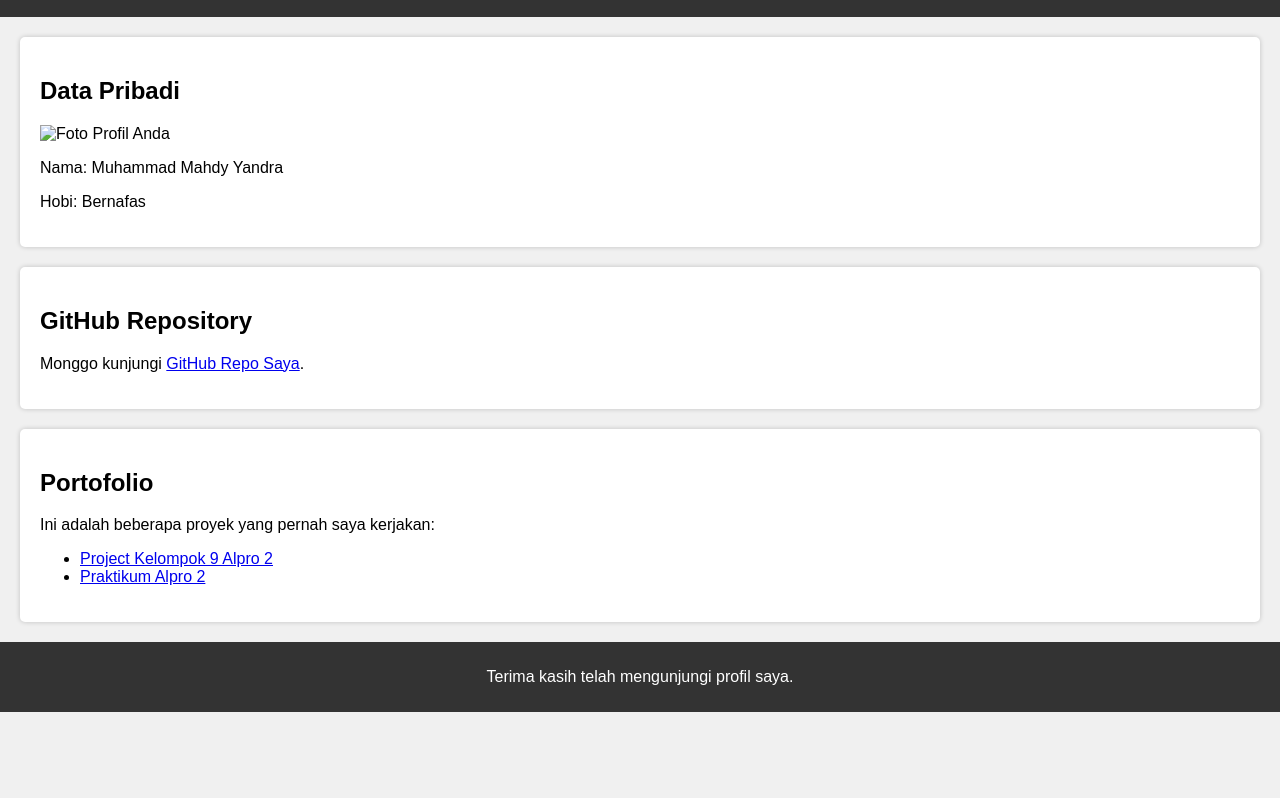
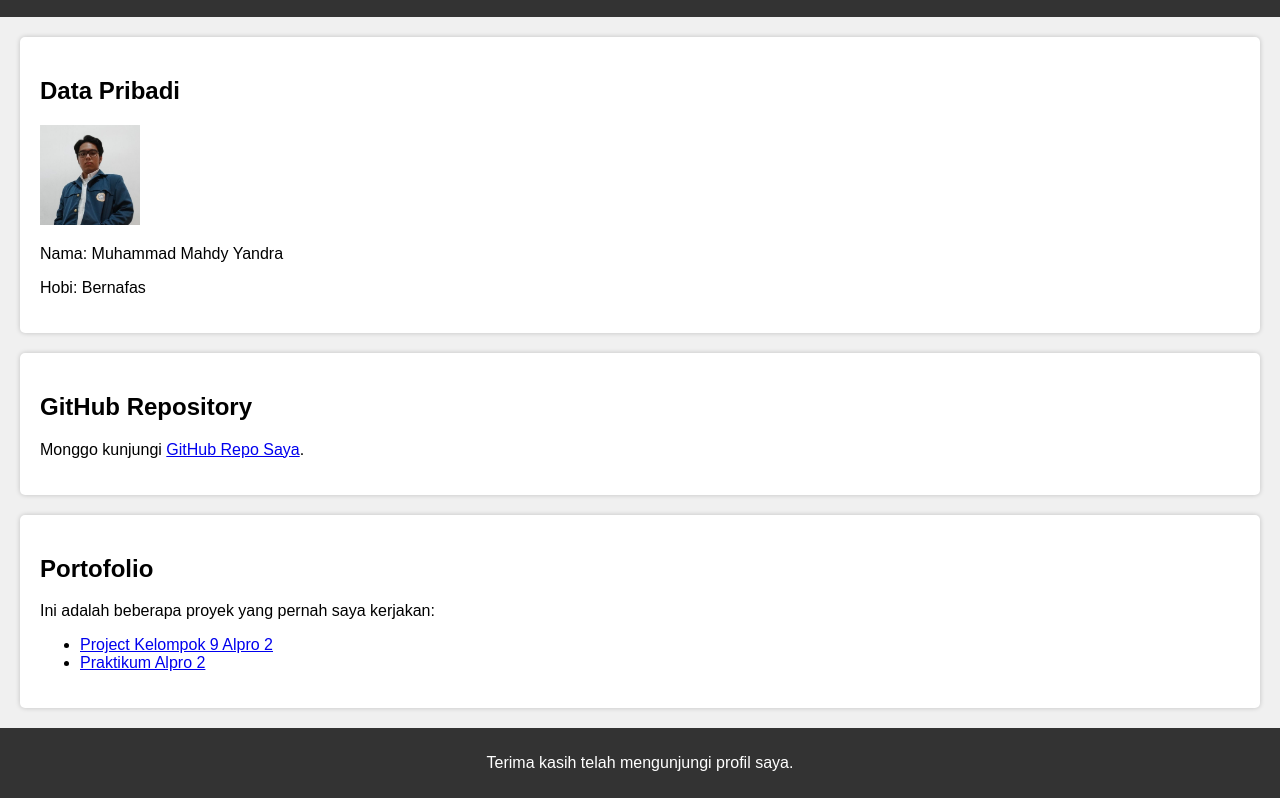
Before and after one commit to Mahdyandra7/Praktikum_Alpro2, a plain HTML site: page index.html in a window 1280 px wide. Shown: the part 60-858 px from the top of the page. Before the commit the page ends 800 px from the top, so only its background shows below. Drawn offline with Linux system fonts and the light colour scheme.

Commit message:
Update index.html

```diff
--- a/index.html
+++ b/index.html
@@ -52,7 +52,7 @@
 
         <section id="profil">
             <h2>Data Pribadi</h2>
-            <img src="Foto Mahdy.jpg" alt="Foto Profil Anda" width="100">
+            <img src="Foto_Mahdy.jpg" alt="Foto Profil Anda" width="100">
             <p>Nama: Muhammad Mahdy Yandra</p>
             <p>Hobi: Bernafas</p>
         </section>
```
